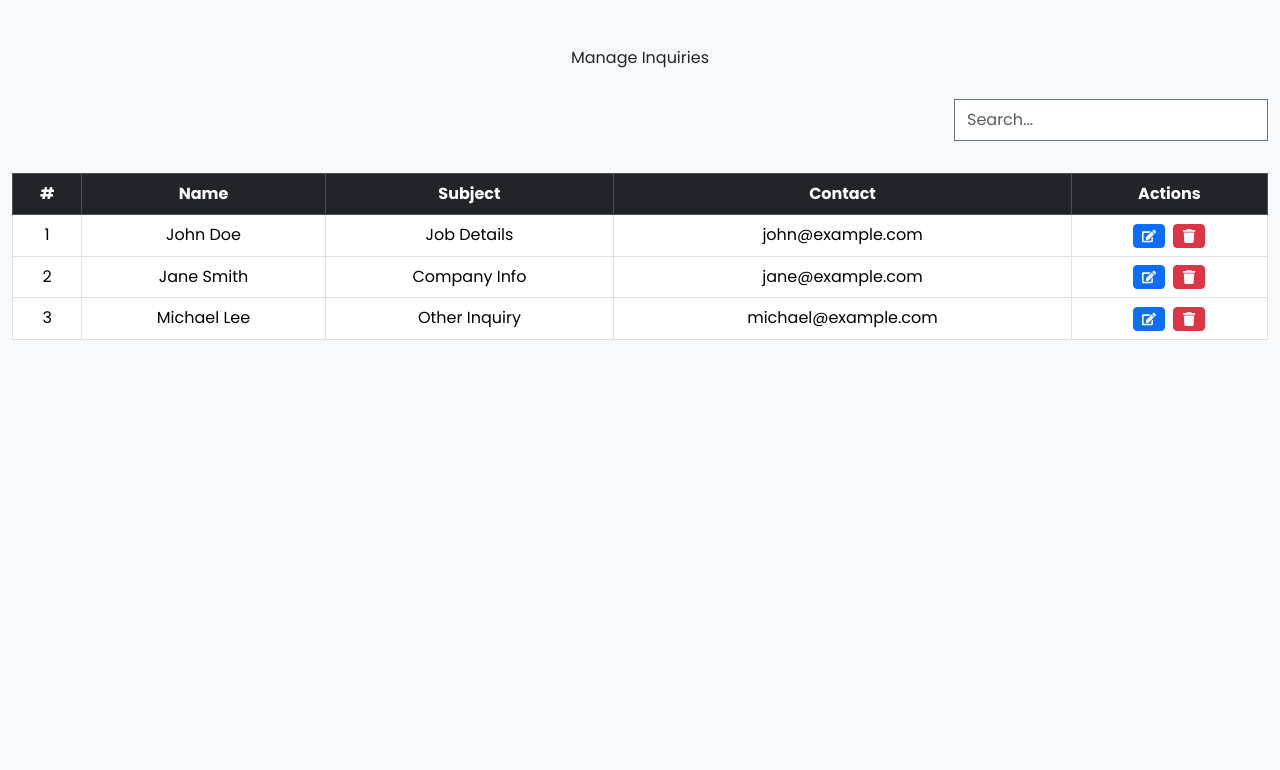
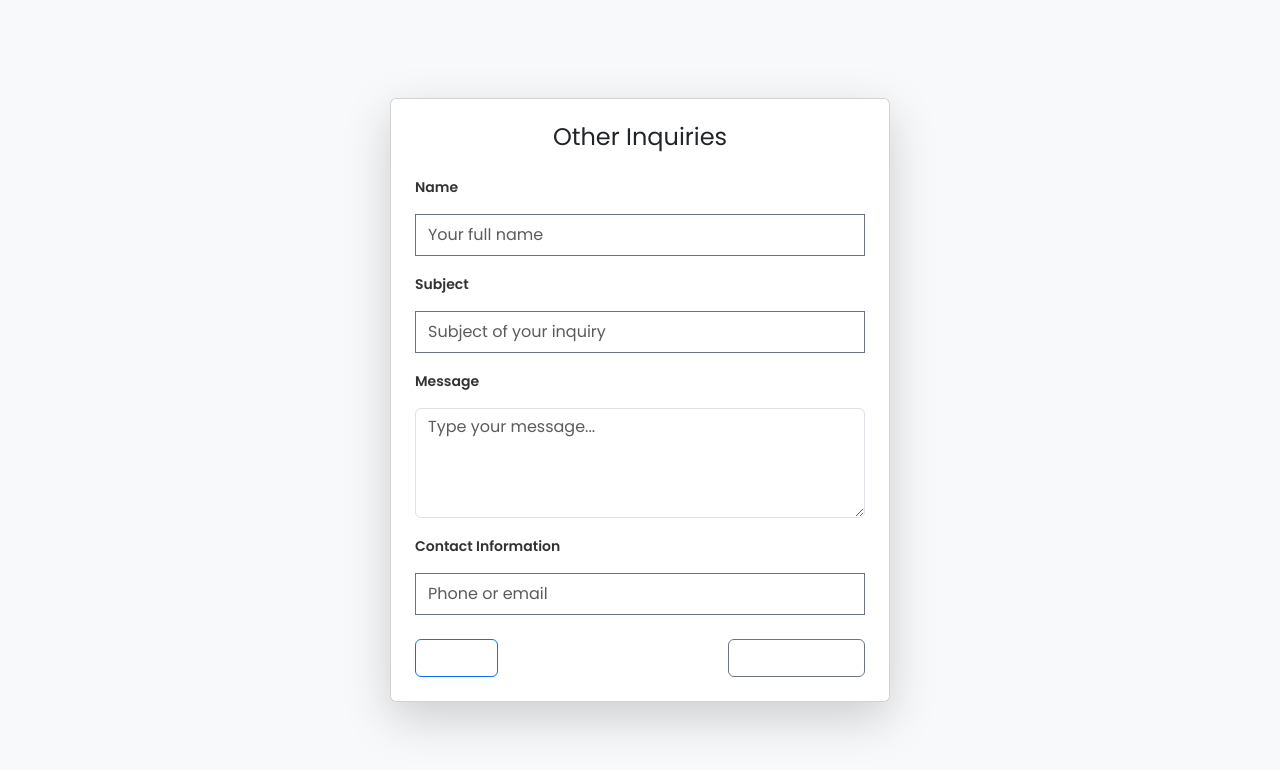
Before and after one commit to KrishnpalJadam/StarForce, a React (Vite) app: page /OtherInquiry in a window 1280 px wide. Shown: the top 770 px of the page. Built offline with nearby package versions, Linux system fonts and the light colour scheme.

Commit message:
first commit

```diff
--- a/src/App.jsx
+++ b/src/App.jsx
@@ -47,8 +47,9 @@ function App() {
             <Route path="/ManageEmployees" element={<ManageEmployees />} />
             <Route path="/ManageEmployers" element={<ManageEmployers />} />
             <Route path="/addComponies" element={<AddComponies />} />
+            <Route path="/AddAdmin" element={<AddAdmin />} />
+
             <Route path="/Inquires" element={<Inquires />} />
-            <Route path="/AddAdmin" element={<AddAdmin />} />
             <Route path="/Settings" element={<Settings />} />
           </Route>
 
--- a/src/Components/Auth/OtherInquiry.jsx
+++ b/src/Components/Auth/OtherInquiry.jsx
@@ -1,93 +1,47 @@
-import React, { useState } from 'react';
-import { FaEdit, FaTrash } from 'react-icons/fa';
+import React from 'react';
+import { useNavigate } from 'react-router-dom';
 
-const Inquires = () => {
-  const [search, setSearch] = useState('');
-  const [inquiries, setInquiries] = useState([
-    { id: 1, name: 'John Doe', subject: 'Job Details', contact: 'john@example.com' },
-    { id: 2, name: 'Jane Smith', subject: 'Company Info', contact: 'jane@example.com' },
-    { id: 3, name: 'Michael Lee', subject: 'Other Inquiry', contact: 'michael@example.com' }
-  ]);
+const OtherInquiry = () => {
+  const navigate = useNavigate();
 
-  const handleDelete = (id) => {
-    const confirmDelete = window.confirm('Are you sure you want to delete this inquiry?');
-    if (confirmDelete) {
-      setInquiries(inquiries.filter(item => item.id !== id));
-    }
+  const handleBack = () => {
+    navigate('/');
   };
 
-  const handleEdit = (id) => {
-    alert(`Edit feature coming soon for ID: ${id}`);
-  };
+  return (
+    <div className="container d-flex justify-content-center align-items-center vh-100">
+      <div className="card shadow-lg p-4" style={{ width: '100%', maxWidth: '500px' }}>
+        <h2 className="text-center mb-4 fs-4">Other Inquiries</h2>
 
-  // Filtered inquiries based on search
-  const filteredInquiries = inquiries.filter(item =>
-    item.name.toLowerCase().includes(search.toLowerCase()) ||
-    item.subject.toLowerCase().includes(search.toLowerCase()) ||
-    item.contact.toLowerCase().includes(search.toLowerCase())
-  );
+        <form>
+          <div className="mb-3">
+            <label htmlFor="name" className="form-label">Name</label>
+            <input type="text" className="form-control" id="name" placeholder="Your full name" />
+          </div>
 
-  return (
-    <div className="container mt-5">
-      <h2 className="mb-4 text-center">Manage Inquiries</h2>
+          <div className="mb-3">
+            <label htmlFor="subject" className="form-label">Subject</label>
+            <input type="text" className="form-control" id="subject" placeholder="Subject of your inquiry" />
+          </div>
 
-      {/* Search Box */}
-      <div className="mb-3 d-flex justify-content-end">
-        <input
-          type="text"
-          className="form-control w-25"
-          placeholder="Search..."
-          value={search}
-          onChange={(e) => setSearch(e.target.value)}
-        />
-      </div>
+          <div className="mb-3">
+            <label htmlFor="message" className="form-label">Message</label>
+            <textarea className="form-control" id="message" rows="4" placeholder="Type your message..."></textarea>
+          </div>
 
-      {/* Table */}
-      <div className="table-responsive">
-        <table className="table table-bordered table-hover text-center">
-          <thead className="table-dark">
-            <tr>
-              <th>#</th>
-              <th>Name</th>
-              <th>Subject</th>
-              <th>Contact</th>
-              <th>Actions</th>
-            </tr>
-          </thead>
-          <tbody>
-            {filteredInquiries.length > 0 ? (
-              filteredInquiries.map((item, index) => (
-                <tr key={item.id}>
-                  <td>{index + 1}</td>
-                  <td>{item.name}</td>
-                  <td>{item.subject}</td>
-                  <td>{item.contact}</td>
-                  <td>
-                    <button
-                      className="btn btn-sm btn-primary me-2"
-                      onClick={() => handleEdit(item.id)}
-                    >
-                      <FaEdit />
-                    </button>
-                    <button
-                      className="btn btn-sm btn-danger"
-                      onClick={() => handleDelete(item.id)}
-                    >
-                      <FaTrash />
-                    </button>
-                  </td>
-                </tr>
-              ))
-            ) : (
-              <tr>
-                <td colSpan="5" className="text-muted">No inquiries found</td>
-              </tr>
-            )}
-          </tbody>
-        </table>
+          <div className="mb-4">
+            <label htmlFor="contact" className="form-label">Contact Information</label>
+            <input type="text" className="form-control" id="contact" placeholder="Phone or email" />
+          </div>
+
+          <div className="d-flex justify-content-between">
+            <button type="submit" className="btn btn-primary">Submit</button>
+            <button type="button" className="btn btn-secondary" onClick={handleBack}>Back to Home</button>
+          </div>
+        </form>
       </div>
     </div>
   );
 };
 
-export default Inquires;
+export default OtherInquiry;
```
